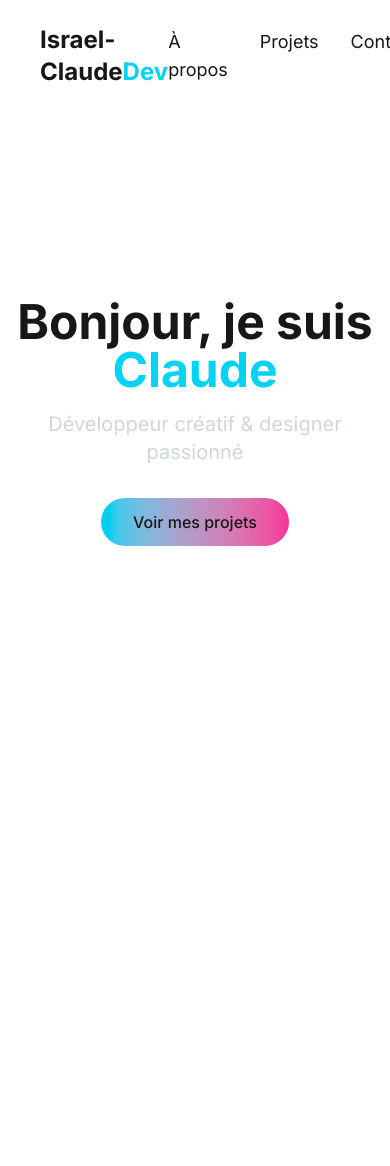
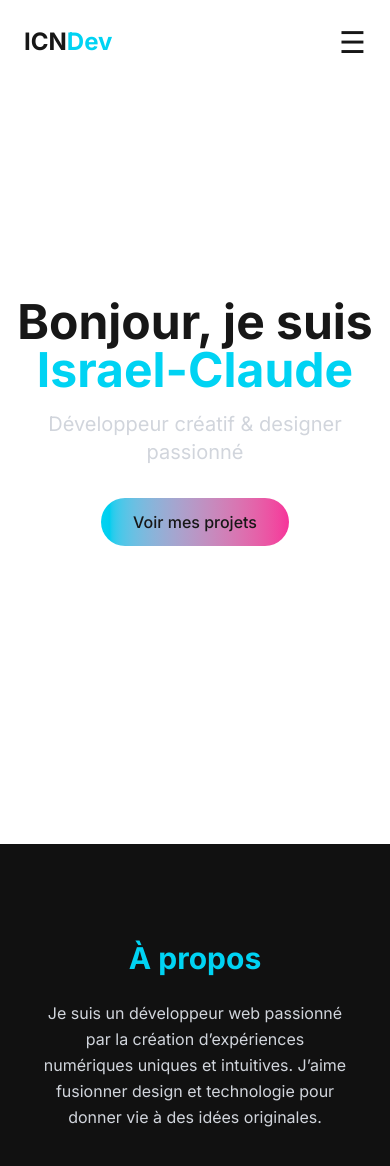
Before and after one commit to Isni-512/portfolio-app, a Next.js app: page / in a window 390 px wide. Shown: the top 1166 px of the page. Before the commit the page ends 844 px from the top, so only its background shows below. Built offline with nearby package versions, Linux system fonts and the light colour scheme.

Commit message:
About prototype final changement du navbar pour le rendre responsive

```diff
--- a/components/About.jsx
+++ b/components/About.jsx
@@ -1,5 +1,11 @@
 export default function About() {
   return (
-   <></>
+    <section id="about" className="py-24 px-10 bg-[#111] text-center">
+      <h2 className="text-3xl font-bold text-cyan-400 mb-6">À propos</h2>
+      <p className="max-w-2xl mx-auto text-gray-300 leading-relaxed">
+        Je suis un développeur web passionné par la création d’expériences numériques uniques et intuitives.
+        J’aime fusionner design et technologie pour donner vie à des idées originales.
+      </p>
+    </section>
   );
 }
--- a/components/Accueil.jsx
+++ b/components/Accueil.jsx
@@ -11,7 +11,7 @@ export default function Accueil() {
           transition={{ duration: 1 }}
           className="text-5xl font-bold"
         >
-          Bonjour, je suis <span className="text-cyan-400">Claude</span>
+          Bonjour, je suis <span className="text-cyan-400">Israel-Claude</span>
         </motion.h1>
 
         <motion.p
--- a/components/Navbar.jsx
+++ b/components/Navbar.jsx
@@ -1,19 +1,77 @@
 "use client";
+import { useState } from "react";
 import Link from "next/link";
+import { motion, AnimatePresence } from "framer-motion";
 
 export default function Navbar() {
+  const [isOpen, setIsOpen] = useState(false);
+
   return (
-    <header className="fixed top-0 w-full flex justify-between items-center px-10 py-6 backdrop-blur-md z-50">
+    <header className="fixed top-0 w-full flex justify-between items-center px-6 md:px-10 py-6 backdrop-blur-md z-50">
+      {/* Logo */}
       <div className="text-2xl font-bold">
-        Israel-Claude<span className="text-cyan-400">Dev</span>
+        ICN<span className="text-cyan-400">Dev</span>
       </div>
-      <nav>
+
+      {/* Desktop menu */}
+      <nav className="hidden md:block">
         <ul className="flex gap-8 text-lg">
           <li><Link href="#about" className="hover:text-cyan-400 transition">À propos</Link></li>
           <li><Link href="#projects" className="hover:text-cyan-400 transition">Projets</Link></li>
           <li><Link href="#contact" className="hover:text-cyan-400 transition">Contact</Link></li>
         </ul>
       </nav>
+
+      {/* Hamburger button (mobile only) */}
+      <button
+        onClick={() => setIsOpen(!isOpen)}
+        className="md:hidden text-3xl focus:outline-none"
+      >
+        {isOpen ? "✕" : "☰"}
+      </button>
+
+      {/* Mobile menu */}
+      <AnimatePresence>
+        {isOpen && (
+          <motion.nav
+            initial={{ opacity: 0, y: -20 }}
+            animate={{ opacity: 1, y: 0 }}
+            exit={{ opacity: 0, y: -20 }}
+            transition={{ duration: 0.3 }}
+            className="absolute top-full left-0 w-full bg-black/90 backdrop-blur-md md:hidden"
+          >
+            <ul className="flex flex-col items-center gap-6 py-6 text-lg text-white">
+              <li>
+                <Link
+                  href="#about"
+                  className="hover:text-cyan-400 transition"
+                  onClick={() => setIsOpen(false)}
+                >
+                  À propos
+                </Link>
+              </li>
+              <li>
+                <Link
+                  href="#projects"
+                  className="hover:text-cyan-400 transition"
+                  onClick={() => setIsOpen(false)}
+                >
+                  Projets
+                </Link>
+              </li>
+              <li>
+                <Link
+                  href="#contact"
+                  className="hover:text-cyan-400 transition"
+                  onClick={() => setIsOpen(false)}
+                >
+                  Contact
+                </Link>
+              </li>
+            </ul>
+          </motion.nav>
+        )}
+      </AnimatePresence>
     </header>
   );
 }
```
